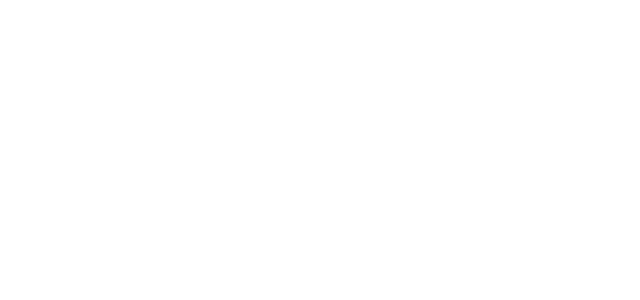
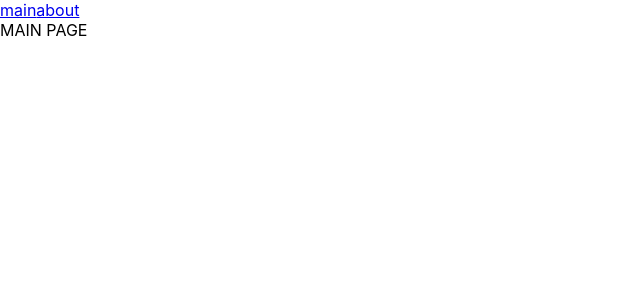
Before and after one commit to songhee24/react-testing-lib-example, a React (Create React App) app: page / in a window 1280 px wide. Before the commit this address had no page. Shown: the top 300 px of the page, without its empty margins (0-640 px from the left). Built offline with nearby package versions, Linux system fonts and the light colour scheme.

Commit message:
define simple routers

```diff
--- a/src/App.js
+++ b/src/App.js
@@ -1,5 +1,7 @@
 import React from "react";
-import { BrowserRouter, Routes } from "react-router-dom";
+import { BrowserRouter, Link, Route, Routes } from "react-router-dom";
+import MainPage from "./pages/MainPage";
+import AboutPage from "./pages/AboutPage";
 // import Users from "./users/Users";
 
 // function App() {
@@ -40,7 +42,16 @@ import { BrowserRouter, Routes } from "react-router-dom";
 const App = () => {
   return (
     <BrowserRouter>
-      <Routes></Routes>
+      <Link to="/" data-testid={"main-link"}>
+        main
+      </Link>
+      <Link to="/about" data-testid={"about-link"}>
+        about
+      </Link>
+      <Routes>
+        <Route path="/" element={<MainPage />} />
+        <Route path="/about" element={<AboutPage />} />
+      </Routes>
     </BrowserRouter>
   );
 };
```
